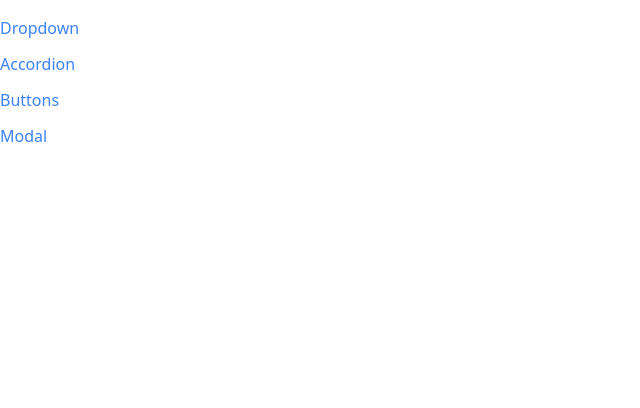
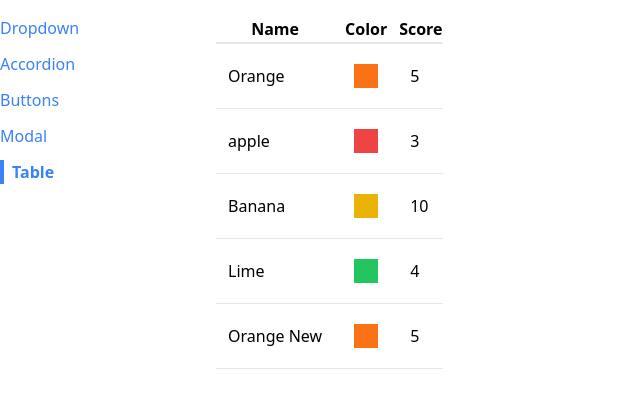
Before and after one commit to cse-amarjeet/React-Component-Button, a React (Create React App) app: page /table in a window 1280 px wide. Shown: the top 408 px of the page, without its empty margins (0-640 px from the left). Built offline with nearby package versions, Linux system fonts and the light colour scheme.

Commit message:
added Table component, Table component is completely reuseable

```diff
--- a/src/App.js
+++ b/src/App.js
@@ -4,6 +4,8 @@
 import DropdownPage from "./pages/DropdownPage";
 import ButtonPage from "./pages/ButtonPage";
 import ModalPage from "./pages/ModalPage";
+import TablePage from "./pages/TablePage";
+
 function App() {
   return (
     <div className="container mx-auto grid grid-cols-6 gap-4 mt-4">
@@ -21,6 +23,9 @@
         <Route path="/modal">
           <ModalPage />
         </Route>
+        <Route path="/table">
+          <TablePage />
+        </Route>
       </div>
     </div>
   );
--- a/src/components/Sidebar.js
+++ b/src/components/Sidebar.js
@@ -6,6 +6,7 @@
     { label: "Accordion", path: "/accordian" },
     { label: "Buttons", path: "/buttons" },
     { label: "Modal", path: "/modal" },
+    { label: "Table", path: "/table" },
   ];
   const renderedLinks = links.map((link) => {
     return (
--- /dev/null
+++ b/src/components/Table.js
@@ -0,0 +1,29 @@
+function Table({ data, keyFn, config }) {
+  const renderedHearders = config.map((column) => {
+    return <th key={column.label}>{column.label}</th>;
+  });
+  const renderedRows = data.map((rowData) => {
+    const renderedCell = config.map((column) => {
+      return (
+        <td key={column.label} className="p-3">
+          {column.render(rowData)}
+        </td>
+      );
+    });
+    return (
+      <tr className="border-b" key={keyFn(rowData)}>
+        {renderedCell}
+      </tr>
+    );
+  });
+
+  return (
+    <table className="table-auto border-spacing-2">
+      <thead>
+        <tr className="border-b-2">{renderedHearders}</tr>
+      </thead>
+      <tbody>{renderedRows}</tbody>
+    </table>
+  );
+}
+export default Table;
--- /dev/null
+++ b/src/pages/TablePage.js
@@ -0,0 +1,30 @@
+import Table from "../components/Table";
+
+function TablePage() {
+  const data = [
+    { name: "Orange", color: "bg-orange-500", score: 5 },
+    { name: "apple", color: "bg-red-500", score: 3 },
+    { name: "Banana", color: "bg-yellow-500", score: 10 },
+    { name: "Lime", color: "bg-green-500", score: 4 },
+    { name: "Orange New", color: "bg-orange-500", score: 5 },
+  ];
+  const config = [
+    { label: "Name ", render: (fruit) => fruit.name },
+    {
+      label: "Color",
+      render: (fruit) => <div className={`p-3 m-2 ${fruit.color}`}></div>,
+    },
+    { label: "Score", render: (fruit) => fruit.score },
+  ];
+
+  const keyFn = (fruit) => {
+    return fruit.name;
+  };
+
+  return (
+    <div>
+      <Table data={data} keyFn={keyFn} config={config} />
+    </div>
+  );
+}
+export default TablePage;
```
